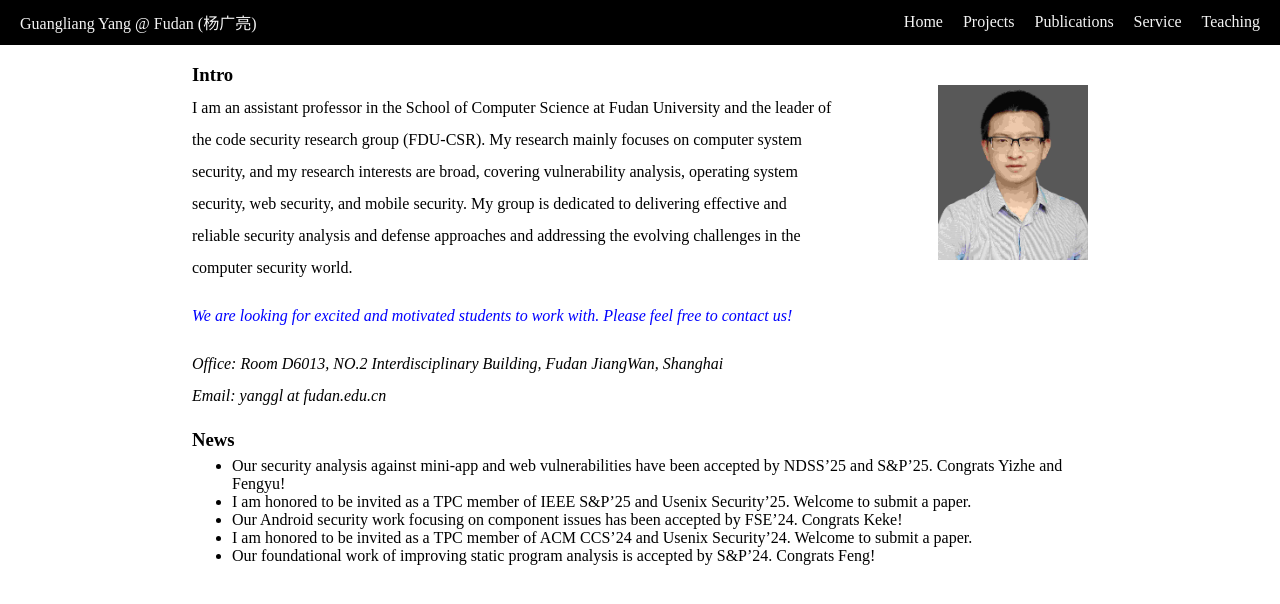
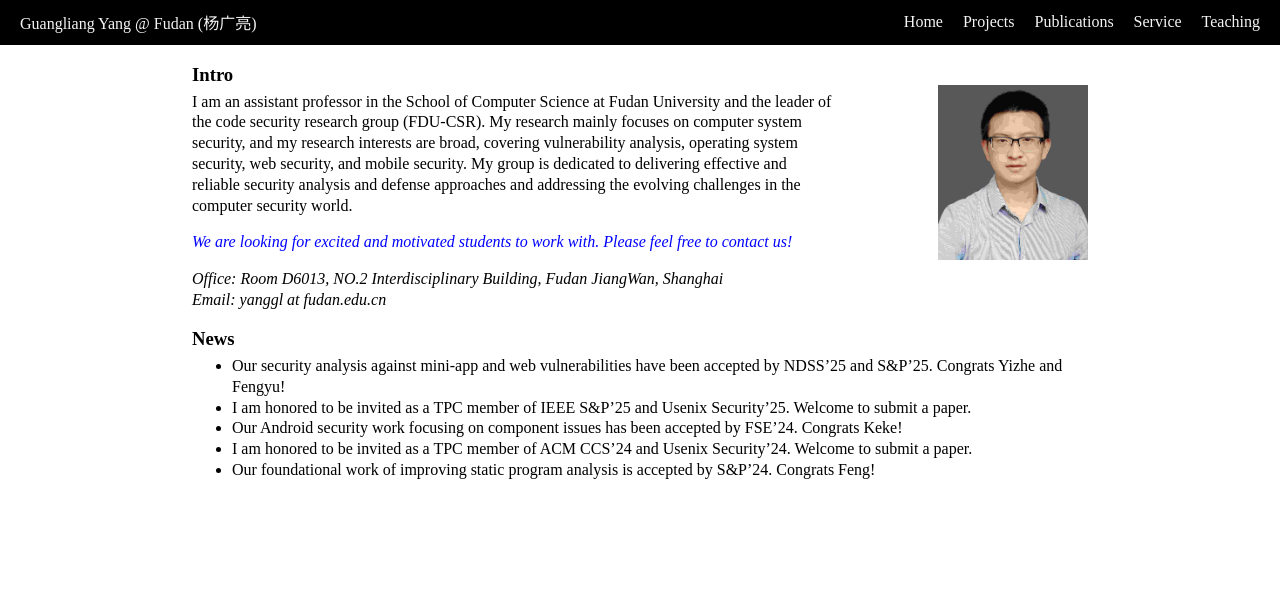
Before and after one commit to yang-guangliang/yang-guangliang.github.io, a Jekyll site: the page built from index.md, in a window 1280 px wide. Shown: the top 604 px of the page. Built offline with Jekyll 4.4.1, drawn with Linux system fonts in a browser that asks for light colours.

Commit message:
Update styles.css

```diff
--- a/assets/styles.css
+++ b/assets/styles.css
@@ -27,7 +27,11 @@ h1, h2, h3, h4 {
 
 p {
     margin-bottom: 1em; /* Space between paragraphs */
-    line-height: 2;
+    line-height: 1.3;
+}
+
+li {
+  line-height: 1.3; /* This will make the line height 1.5 times the font size */
 }
 
 div.special-text {
```
